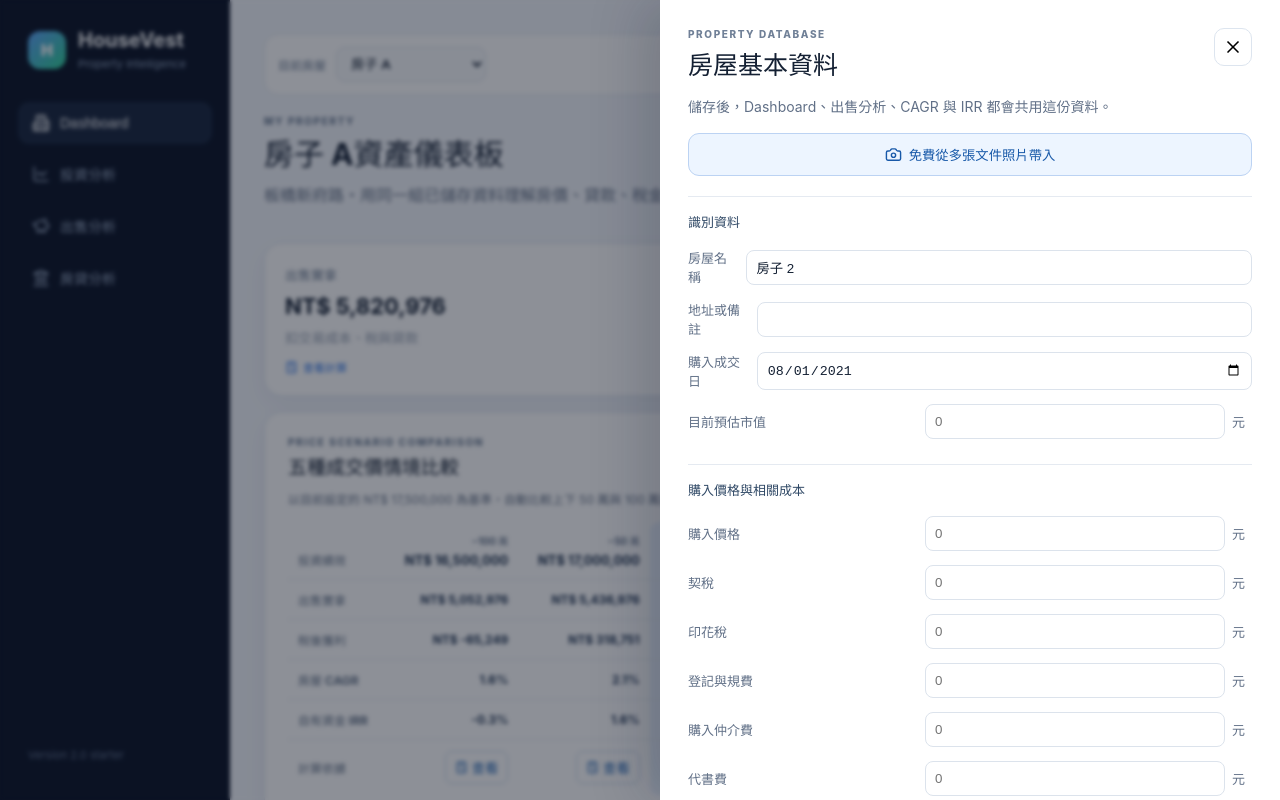
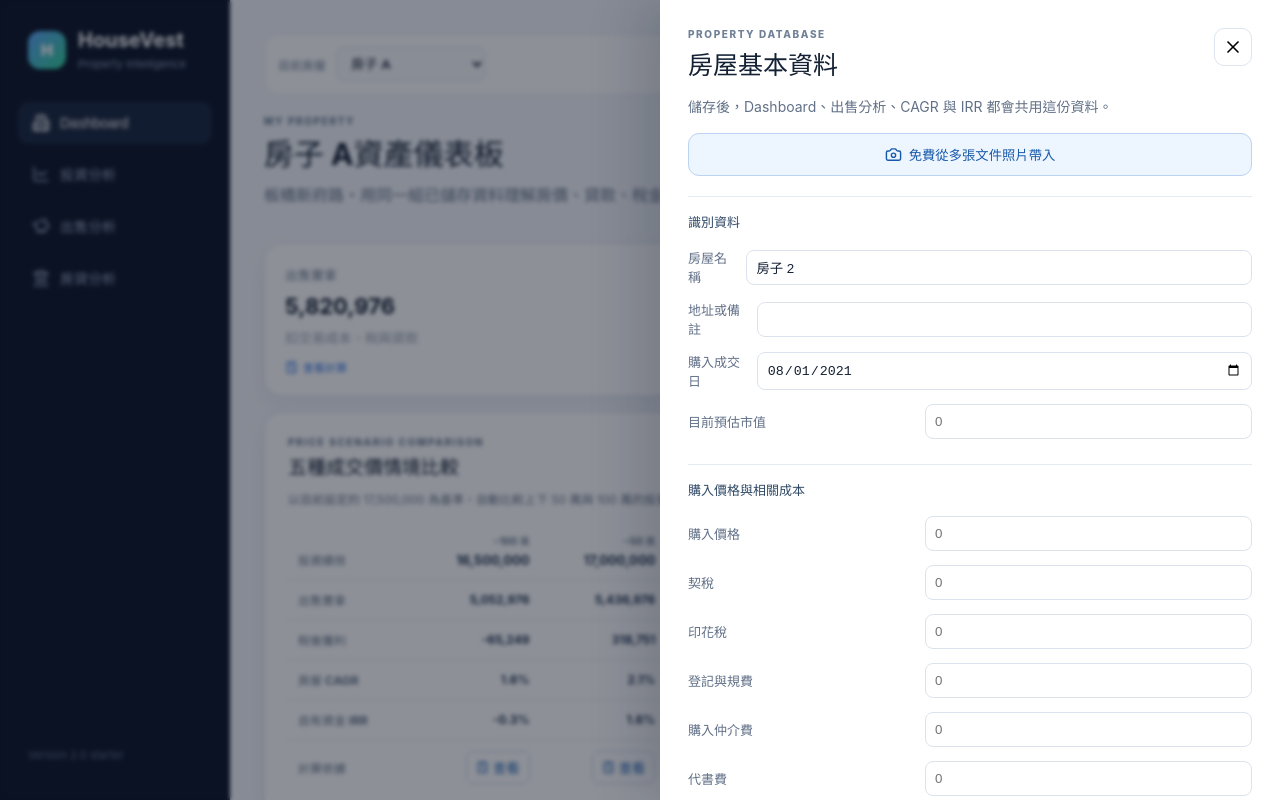
Before and after one commit to joycehakn/HouseVest, a React (Vite) app: page / in a window 1280 px wide. Both pictures are taken after a click on the button "新增房屋". Shown: the top 800 px of the page. Built offline with nearby package versions, Linux system fonts and the light colour scheme.

Commit message:
fix(ui): simplify currency fields

```diff
--- a/src/App.tsx
+++ b/src/App.tsx
@@ -36,7 +36,7 @@ const initialScenario: ScenarioInputs = {
 
 const money = (n: number) => new Intl.NumberFormat('zh-TW', { maximumFractionDigits: 0 }).format(Math.round(n))
 const pct = (n: number) => `${n.toFixed(1)}%`
-const nt = (n: number) => `NT$ ${money(n)}`
+const nt = (n: number) => money(n)
 const dayAfter = (date: string) => {
   const value = new Date(`${date}T00:00:00Z`)
   value.setUTCDate(value.getUTCDate() + 1)
@@ -384,7 +384,7 @@ function App() {
 
         <article className="panel controls">
           <div className="panelTitle"><div><p className="eyebrow">LIVE SCENARIO</p><h2>成交價情境</h2></div><SlidersHorizontal size={20}/></div>
-          <label className="priceInput"><span>預估成交價</span><div><em>NT$</em><input aria-label="預估成交價" type="number" min="0" step="10000" placeholder="直接輸入金額" value={inputs.salePrice || ''} onChange={event => updateScenarioNumber('salePrice', event.target.value === '' ? 0 : Number(event.target.value))}/><small>元</small></div></label>
+          <label className="priceInput"><span>預估成交價</span><div><input aria-label="預估成交價" type="number" min="0" step="10000" placeholder="直接輸入金額" value={inputs.salePrice || ''} onChange={event => updateScenarioNumber('salePrice', event.target.value === '' ? 0 : Number(event.target.value))}/></div></label>
           <div className="savedFact"><span>購入成交日</span><strong>{activeProperty.purchaseDate}</strong></div>
           <DateField label="出售成交日" value={inputs.saleDate} min={activeProperty.mortgageDataDate} onChange={updateSaleDate} />
           <div className="holdingPeriod"><span>自動計算持有期間</span><strong>{money(result.holdingDays)} 天・{result.holdingYears.toFixed(3)} 年</strong></div>
@@ -397,7 +397,7 @@ function App() {
             {scenario.customSellingCosts.length === 0 && <p>目前沒有其他固定費用</p>}
             {scenario.customSellingCosts.map(cost => <div className="sellingCostRow" key={cost.id}>
               <label><span>費用名稱</span><input aria-label="出售成本名稱" placeholder="例如：代書費、清潔費" value={cost.name} onChange={event => updateSellingCost(cost.id, { name: event.target.value })} /></label>
-              <label><span>金額</span><div><em>NT$</em><input aria-label={`${cost.name || '出售成本'}金額`} type="number" min="0" placeholder="0" value={cost.amount || ''} onChange={event => updateSellingCost(cost.id, { amount: event.target.value === '' ? 0 : Number(event.target.value) })} /></div></label>
+              <label><span>金額</span><div><input aria-label={`${cost.name || '出售成本'}金額`} type="number" min="0" placeholder="0" value={cost.amount || ''} onChange={event => updateSellingCost(cost.id, { amount: event.target.value === '' ? 0 : Number(event.target.value) })} /></div></label>
               <button type="button" aria-label={`刪除${cost.name || '出售成本'}`} onClick={() => removeSellingCost(cost.id)}><Trash2 size={13}/></button>
             </div>)}
             <div className="sellingCostTotal"><span>出售成本合計</span><strong>{nt(result.saleCosts)}</strong></div>
@@ -503,7 +503,7 @@ function PropertyEditor({ profile, onChange, onSave, onClose }: { profile: Prope
             {profile.customAcquisitionCosts.length === 0 && <p>尚未新增自訂項目</p>}
             {profile.customAcquisitionCosts.map(cost => <div className="customCostRow" key={cost.id}>
               <input aria-label="自訂成本名稱" placeholder="例如：履約保證費" value={cost.name} onChange={event => updateCustomCost(cost.id, { name: event.target.value })}/>
-              <div><input aria-label={`${cost.name || '自訂成本'}金額`} type="number" min="0" placeholder="0" value={cost.amount || ''} onChange={event => updateCustomCost(cost.id, { amount: event.target.value === '' ? 0 : Number(event.target.value) })}/><em>元</em></div>
+              <div><input aria-label={`${cost.name || '自訂成本'}金額`} type="number" min="0" placeholder="0" value={cost.amount || ''} onChange={event => updateCustomCost(cost.id, { amount: event.target.value === '' ? 0 : Number(event.target.value) })}/></div>
               <button type="button" aria-label={`刪除${cost.name || '自訂成本'}`} onClick={() => removeCustomCost(cost.id)}><Trash2 size={14}/></button>
             </div>)}
           </div>
@@ -553,8 +553,8 @@ function TextInput({ label, value, type = 'text', required = false, onChange }:
   return <label className="editorField"><span>{label}</span><input type={type} value={value} required={required} onChange={event => onChange(event.target.value)} /></label>
 }
 
-function NumberInput({ label, value, suffix = '元', step = 1, onChange }: { label: string; value: number; suffix?: string; step?: number; onChange: (value: number) => void }) {
-  return <label className="editorField"><span>{label}</span><div><input type="number" min="0" step={step} placeholder="0" value={value || ''} onChange={event => onChange(event.target.value === '' ? 0 : Number(event.target.value))} /><em>{suffix}</em></div></label>
+function NumberInput({ label, value, suffix = '', step = 1, onChange }: { label: string; value: number; suffix?: string; step?: number; onChange: (value: number) => void }) {
+  return <label className="editorField"><span>{label}</span><div><input type="number" min="0" step={step} placeholder="0" value={value || ''} onChange={event => onChange(event.target.value === '' ? 0 : Number(event.target.value))} />{suffix && <em>{suffix}</em>}</div></label>
 }
 
 function Field({ label, value, suffix, step = 1, onChange }: { label: string; value: number; suffix: string; step?: number; onChange: (v: number) => void }) {
```
Also changed, not shown: src/styles.css.
